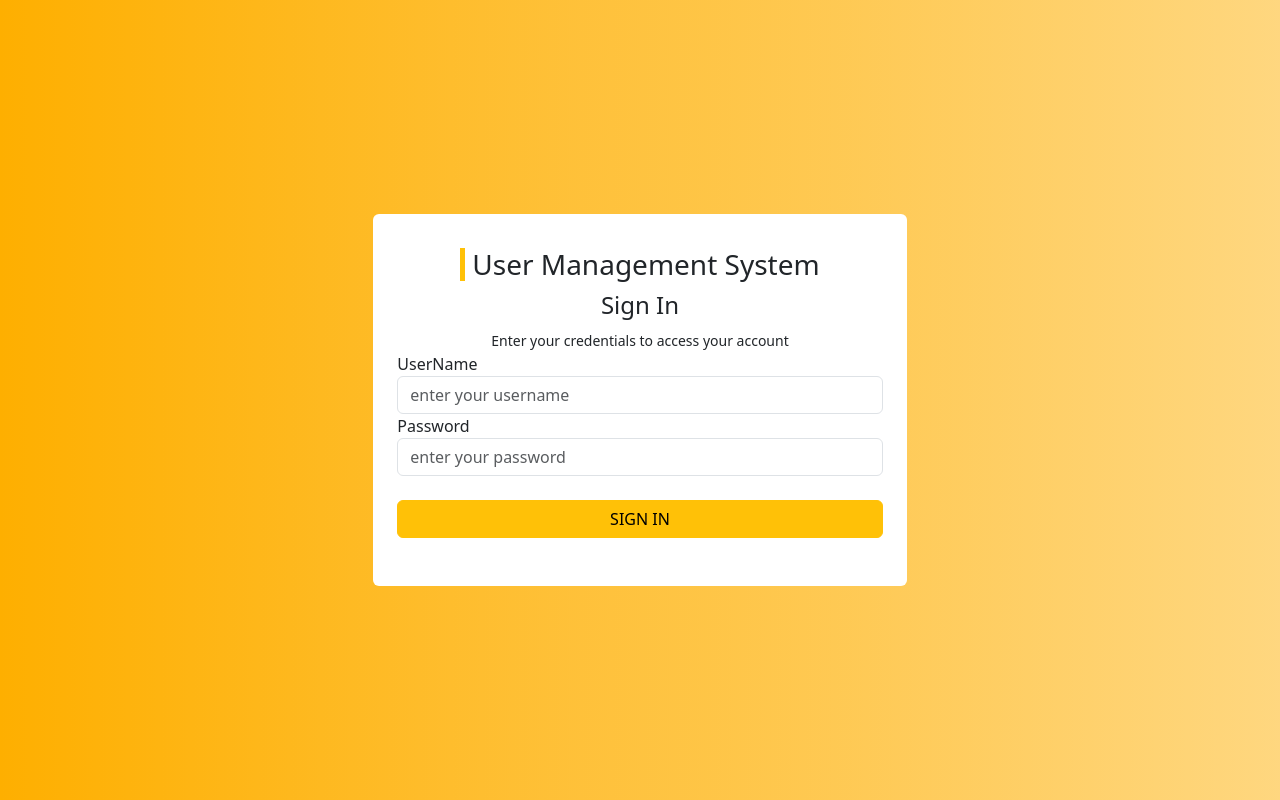
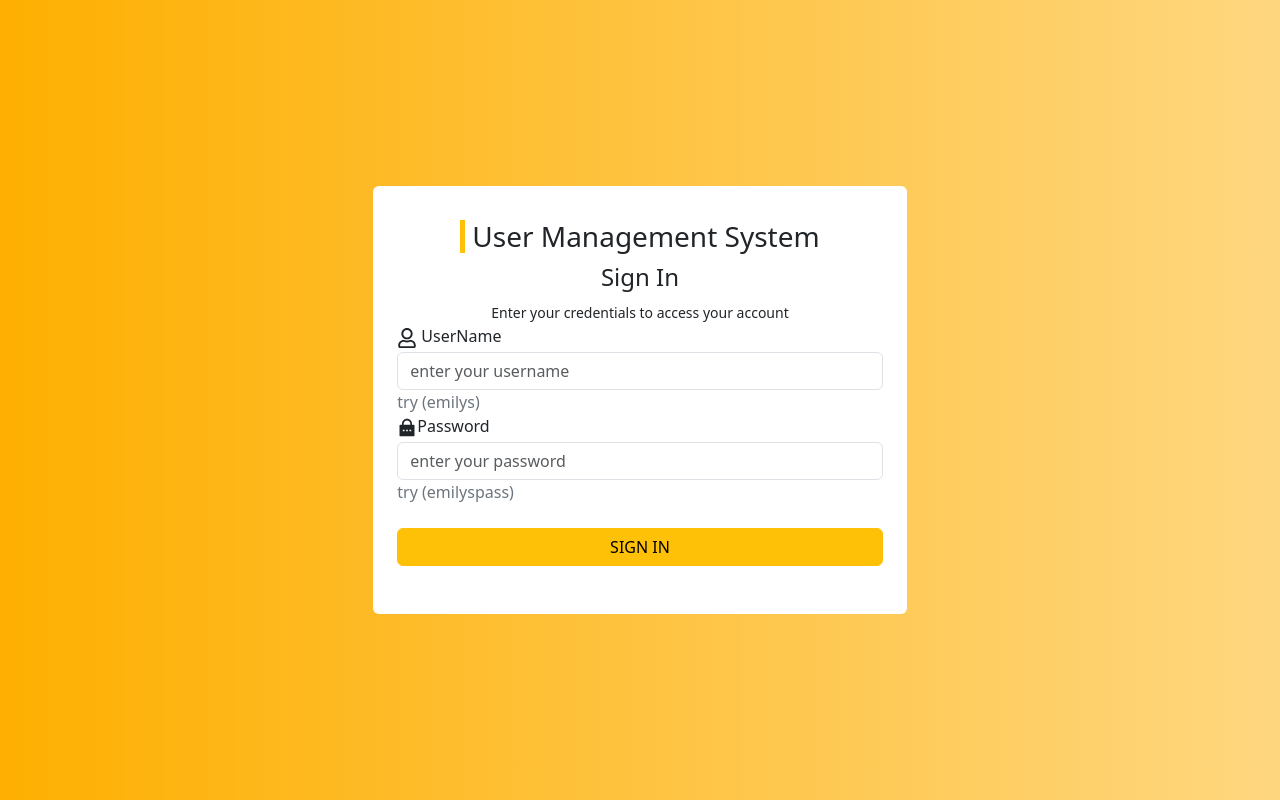
Before and after one commit to Mariam-Eid-Mohamed/User-Mangment-System, a React (Vite) app: page / in a window 1280 px wide. Built offline with nearby package versions, Linux system fonts and the light colour scheme.

Commit message:
added loading component and not found

```diff
--- /dev/null
+++ b/src/Components/Loading/Loading.tsx
@@ -0,0 +1,9 @@
+export default function Loading() {
+  return (
+    <div className="vh-100 d-flex justify-content-center align-items-center">
+      <div className="spinner-border text-warning" role="status">
+        <span className="sr-only">Loading...</span>
+      </div>
+    </div>
+  );
+}
--- a/src/Components/Login/Login.tsx
+++ b/src/Components/Login/Login.tsx
@@ -4,6 +4,8 @@ import { useForm } from "react-hook-form";
 import { useNavigate } from "react-router-dom";
 import { toast } from "react-toastify";
 import { AuthContext } from "../Context/AuthContext";
+import { FaRegUser } from "react-icons/fa";
+import { RiLockPasswordFill } from "react-icons/ri";
 
 export default function Login() {
   interface AuthContextType {
@@ -45,28 +47,37 @@ export default function Login() {
               <div className="title text-center">
                 <h3 className="title-with-bar">User Management System</h3>
                 <h4>Sign In</h4>
-                <small>Enter your credentials to access your account</small>
+                <small className="mb-2">
+                  Enter your credentials to access your account
+                </small>
               </div>
               <form onSubmit={handleSubmit(onSubmit)}>
-                <label htmlFor="">UserName</label>
+                <FaRegUser size={20} />
+                <label htmlFor="" className="ms-1">
+                  UserName
+                </label>
                 <input
                   type="text"
                   placeholder="enter your username"
-                  className="form-control"
+                  className="form-control mt-1"
                   {...register("username", {
                     required: "username is required",
                   })}
                 />
+                <span className="text-secondary my-1"> try (emilys)</span>
+                <br />
                 {errors.username && <span>{errors.username.message}</span>}
+                <RiLockPasswordFill size={20} />
                 <label htmlFor="">Password</label>
                 <input
                   type="text"
                   placeholder="enter your password"
-                  className="form-control"
+                  className="form-control mt-1"
                   {...register("password", {
                     required: "password is required",
                   })}
                 />
+                <span className="text-secondary my-1"> try (emilyspass)</span>
                 {errors.password && <span>{errors.password.message}</span>}
                 <div className="submit-btn">
                   <button className="btn btn-warning w-100 my-4">
--- a/src/Components/NotFound/NotFound.tsx
+++ b/src/Components/NotFound/NotFound.tsx
@@ -1,3 +1,7 @@
 export default function NotFound() {
-  return <div>NotFound</div>;
+  return (
+    <div className="vh-100 bg-warning d-flex justify-content-center align-items-center">
+      <div className="text-white h1 fw-bold">This page is Not Found</div>
+    </div>
+  );
 }
--- a/src/Components/Profile/Profile.tsx
+++ b/src/Components/Profile/Profile.tsx
@@ -1,26 +1,34 @@
 import { useEffect, useState } from "react";
 import UserForm from "../UserForm/UserForm";
 import axios from "axios";
+import Loading from "../Loading/Loading";
 
 export default function Profile() {
+  const [loading, setloading] = useState(true);
   const [userData, setuserData] = useState<any>(null);
   const getProfile = async () => {
     try {
       const token = localStorage.getItem("userToken");
       const response = await axios.get("https://dummyjson.com/user/me", {
         headers: {
-          Authorization: `Bearer ${token}`, // ✅ send token with request
+          Authorization: `Bearer ${token}`, //  send token with request
         },
       });
 
       setuserData(response?.data);
     } catch (error) {
       console.log(error);
+    } finally {
+      setloading(false); // stop loading in both success/error cases
     }
   };
   useEffect(() => {
     getProfile();
   }, []);
+
+  if (loading) {
+    return <Loading />;
+  }
   return (
     <UserForm Pageheader="Profile" defaultValues={userData} readOnly={true} />
   );
```
